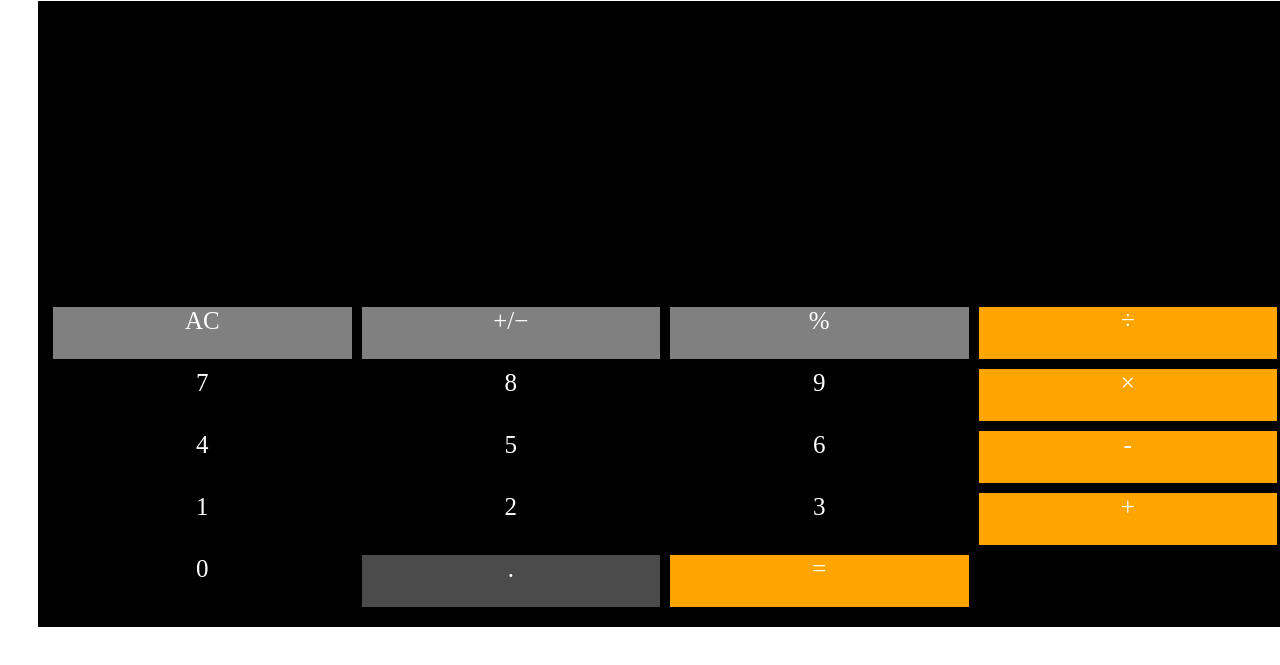
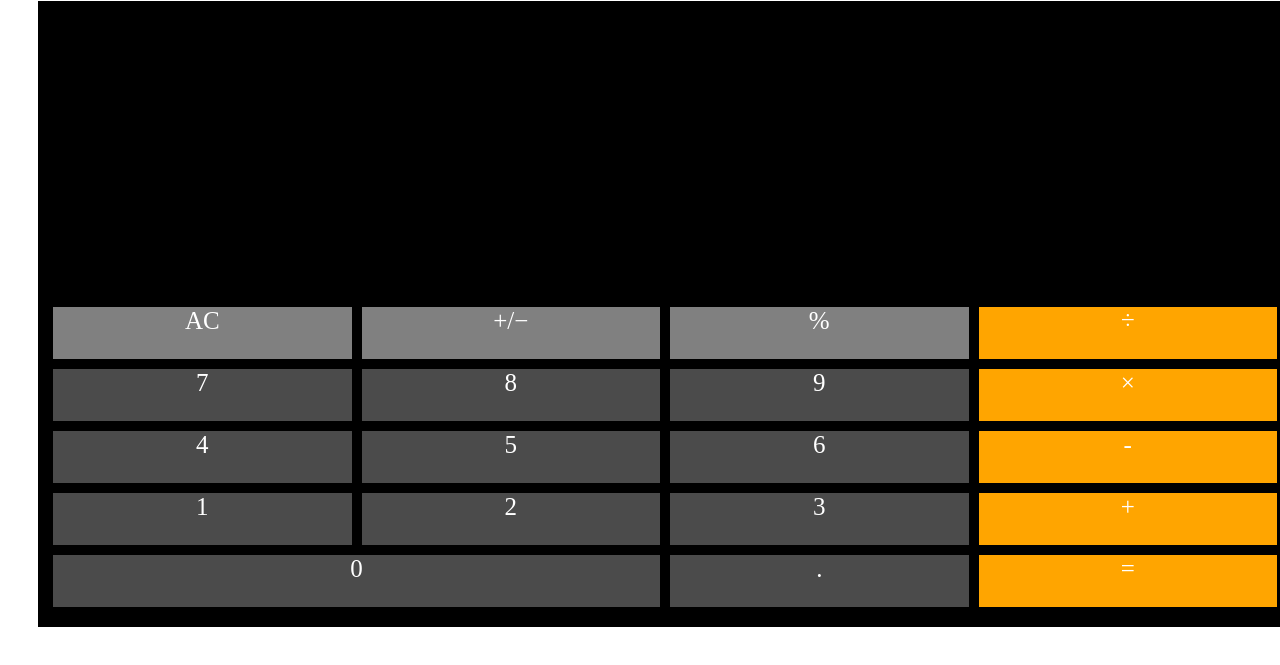
Before and after one commit to dayrentolliver/js-calculator, a plain HTML site: page index.html in a window 1280 px wide. Shown: the part 107-772 px from the top of the page. Drawn offline with Linux system fonts and the light colour scheme.

Commit message:
Update styles.css

```diff
--- a/styles.css
+++ b/styles.css
@@ -21,12 +21,12 @@ body{
     padding-bottom: 20px;
 
 }
-.container, .d{
+.container, .one, .two, .three, .four, .five, .six, .seven, .eight, .nine, .zero{
     color: white;
     grid-gap: 10px;
 }
 
-.d1, .d2, .d3, .d4, .d5, .d6, .d7, .d8, .d9, .d0, .period{
+.one, .two, .three, .four, .five, .six, .seven, .eight, .nine, .zero, .period{
     background-color:rgb(75, 75, 75);
     text-align:center;
 }
@@ -40,6 +40,6 @@ body{
     background-color:orange;
     text-align:center;
 }
-.d0{
+.zero{
     grid-column: 1/3;
 }
```
